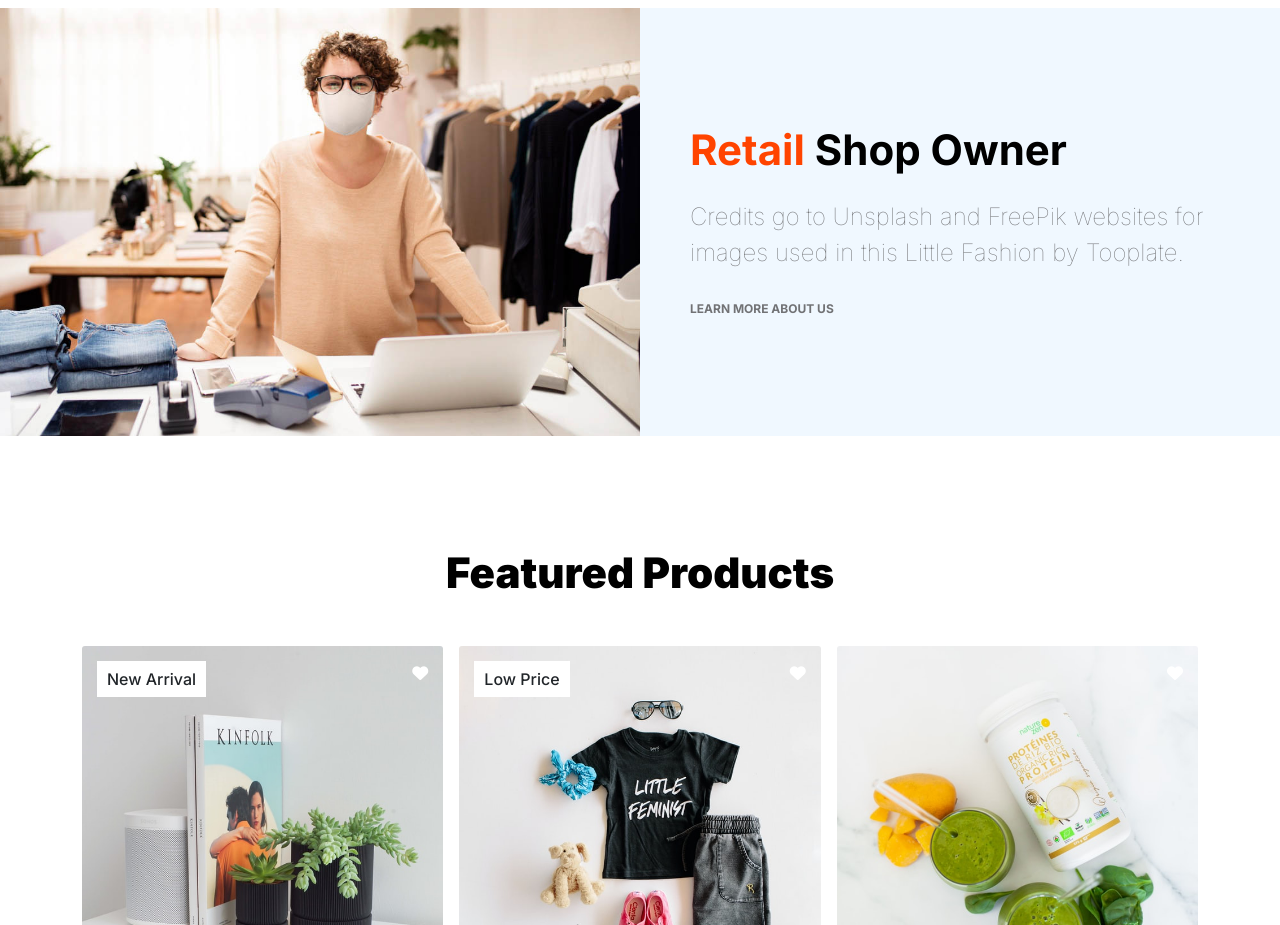
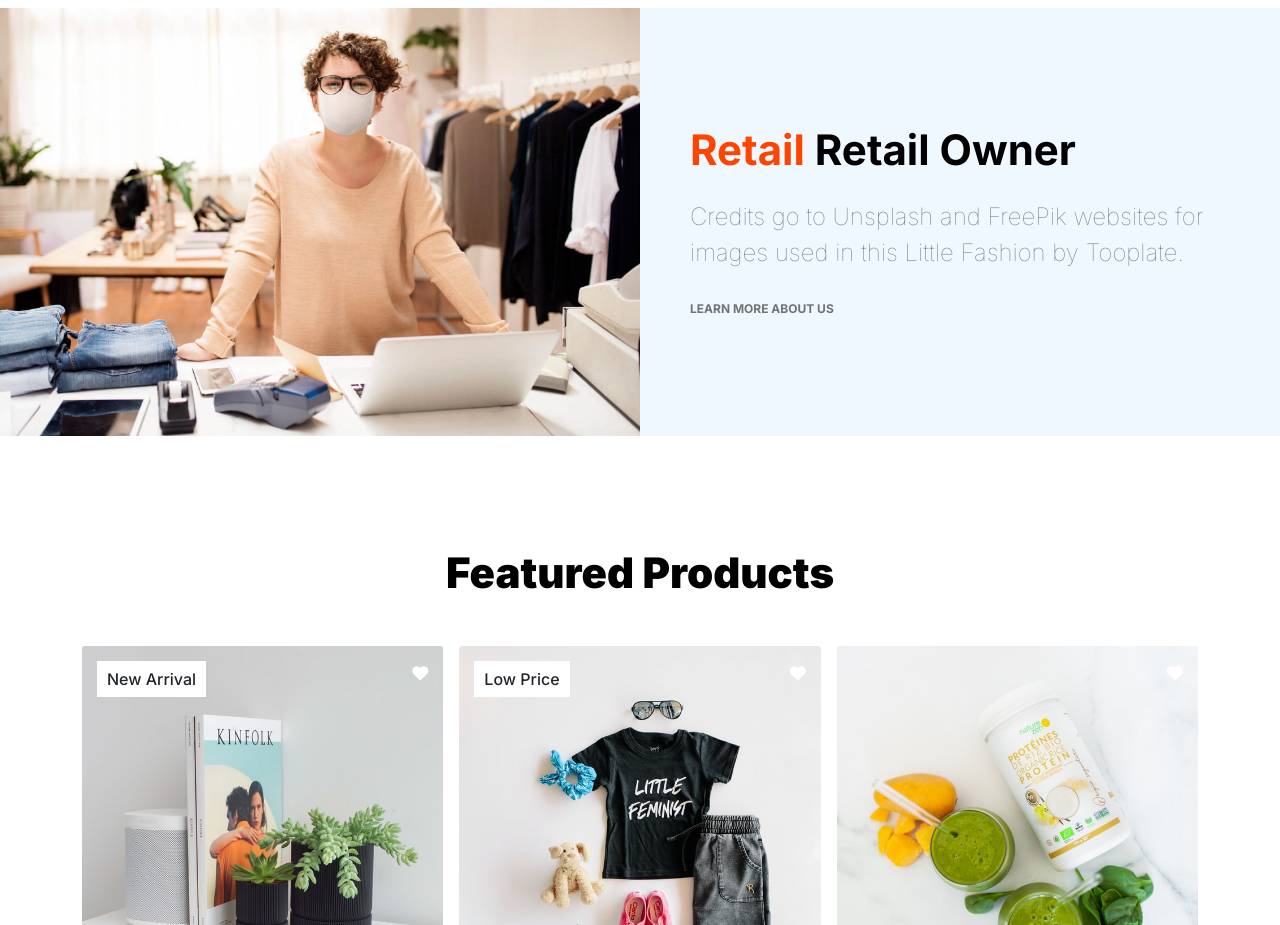
Before and after one commit to apc121/tooplate, a plain HTML site: page index.html in a window 1280 px wide. Shown: the part 1520-2445 px from the top of the page. Drawn offline with nearby package versions, Linux system fonts and the light colour scheme.

Commit message:
Update index.html

```diff
--- a/index.html
+++ b/index.html
@@ -246,7 +246,7 @@
             <div class="col-lg-6 retail__right ">
                 <h2 class="retail__title mb-4 ">
                     <span> Retail</span>
-                    Shop Owner
+                    Retail Owner
                 </h2>
                 <p class="mb-4">Credits go to Unsplash and FreePik websites for images used in this Little Fashion by
                     Tooplate.</p>
```
